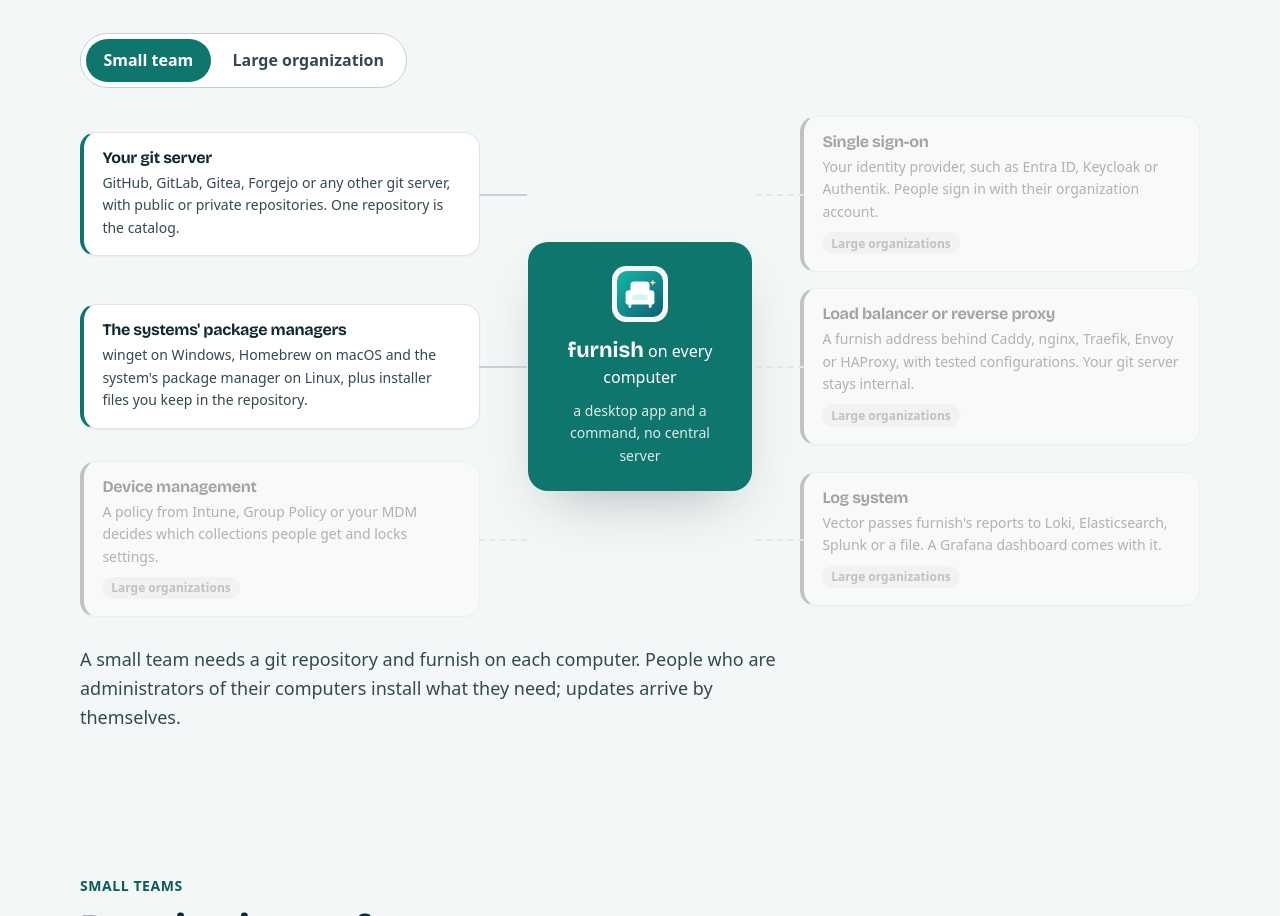
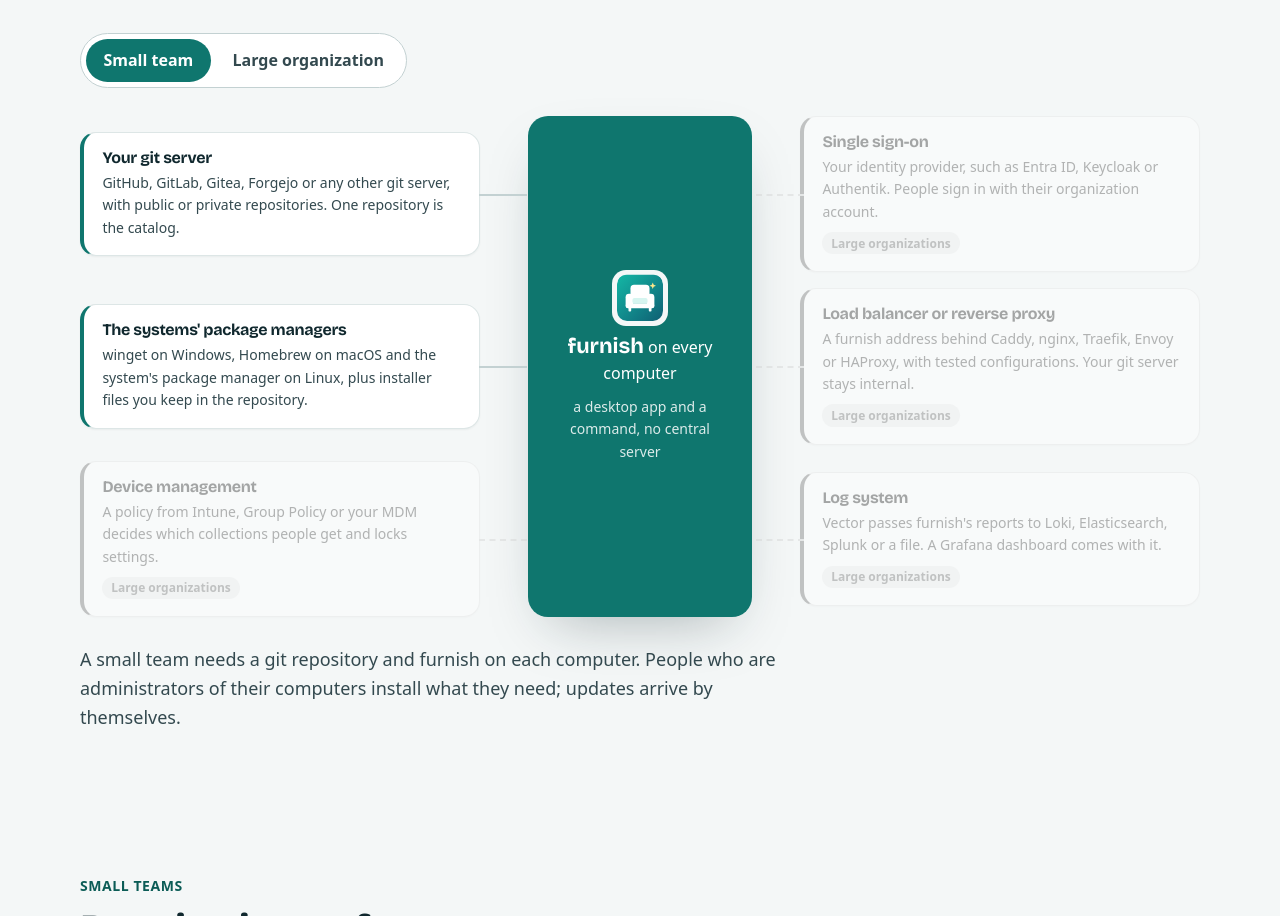
Before and after one commit to furnish-self-service/furnish-self-service.github.io, a website: page src/index.html in a window 1280 px wide. Shown: the part 1060-1976 px from the top of the page. Drawn offline with Linux system fonts and the light colour scheme; files that its build step writes are made by us from their sources; files whose address does not match are found by name.

Commit message:
Homepage: the furnish box spans the whole graphic, so every line reaches it
Co-Authored-By: Claude Opus 5.5 <noreply@anthropic.com>

```diff
--- a/assets/home.css
+++ b/assets/home.css
@@ -350,7 +350,12 @@ section {
 .core {
   grid-column: 2;
   grid-row: 1 / span 3;
-  align-self: center;
+  /* As tall as the three rows, so every line from the sides reaches it. */
+  align-self: stretch;
+  display: flex;
+  flex-direction: column;
+  align-items: center;
+  justify-content: center;
   padding: 1.5rem 1.25rem;
   border-radius: calc(var(--radius) * 1.25);
   background: var(--accent);
```
